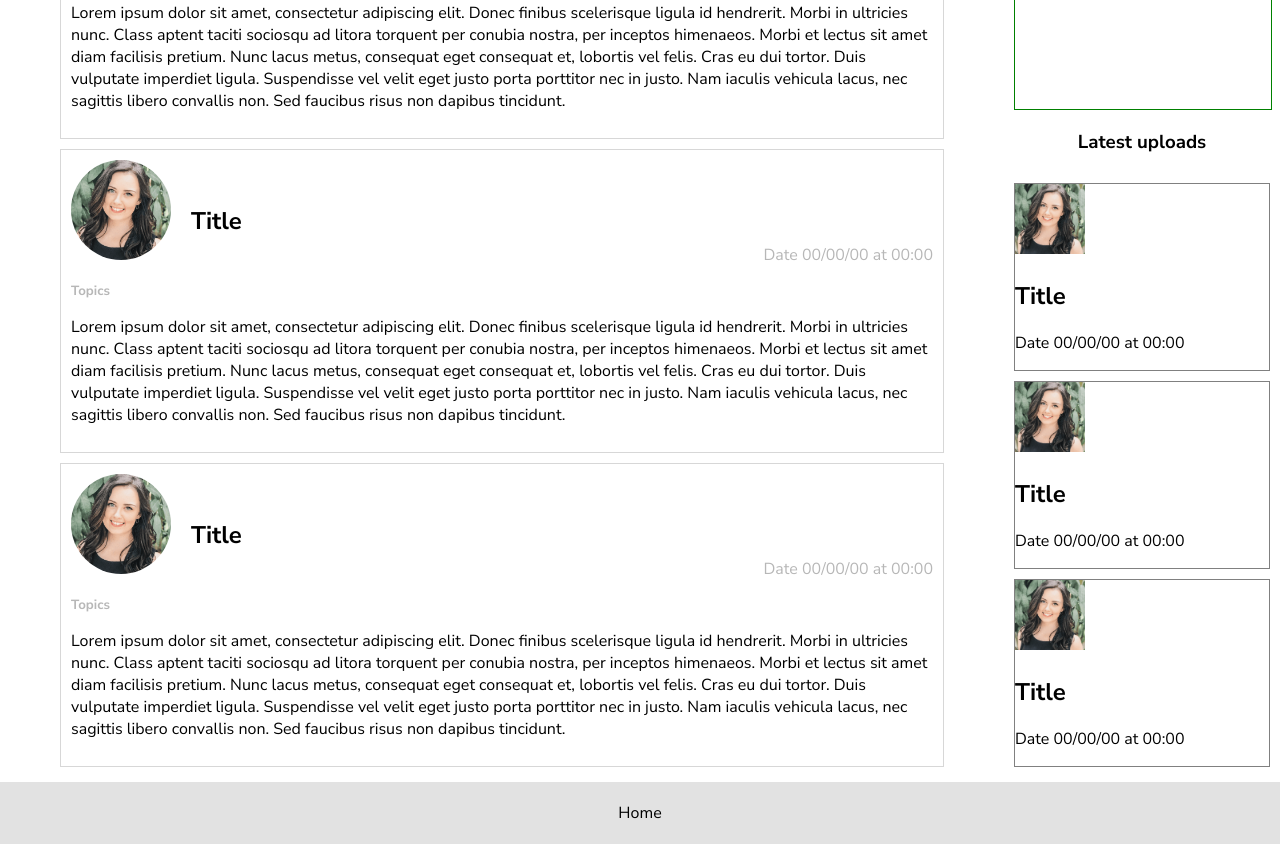
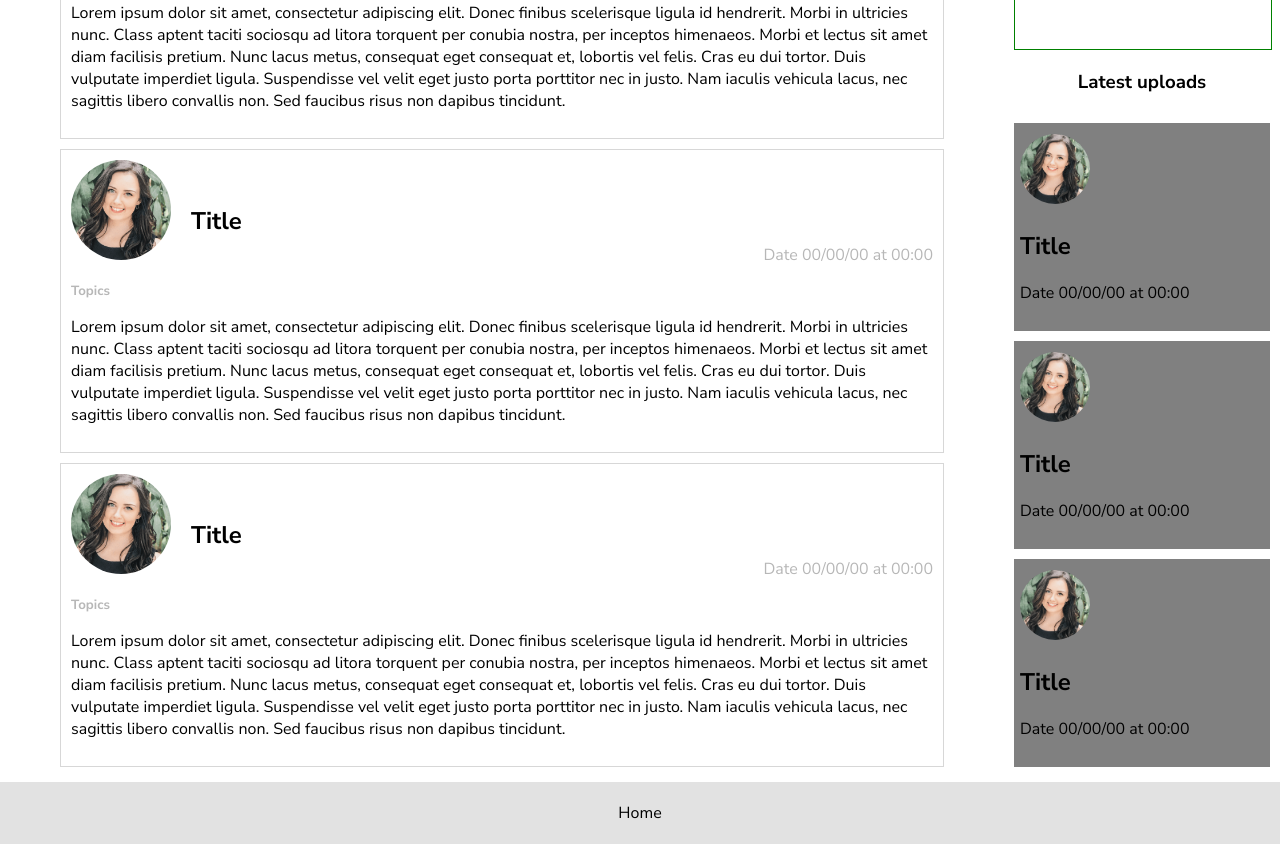
Before and after one commit to HugoDMiranda/Blog, a React (Create React App) app: page / in a window 1280 px wide. Shown: the part 880-1724 px from the top of the page. Built offline with nearby package versions, Linux system fonts and the light colour scheme.

Commit message:
component LatestUploads style update

```diff
--- a/src/sass/components-styles/LatestUploads.css
+++ b/src/sass/components-styles/LatestUploads.css
@@ -5,6 +5,8 @@ h3 {
 .latest .last {
   border: 1px solid gray;
   margin: 10px 0px;
+  padding: 10px 5px;
+  background-color: gray;
 }
 .latest .last a {
   text-decoration: none;
@@ -12,4 +14,5 @@ h3 {
 }
 .latest .last .latest-info-img {
   max-width: 70px;
+  border-radius: 50%;
 }/*# sourceMappingURL=LatestUploads.css.map */
--- a/src/sass/components-styles/LatestUploads.scss
+++ b/src/sass/components-styles/LatestUploads.scss
@@ -5,6 +5,8 @@ h3 {
   .last {
     border: 1px solid gray;
     margin: 10px 0px;
+    padding: 10px 5px;
+    background-color: gray;
     a {
       text-decoration: none;
       color: black;
@@ -12,6 +14,7 @@ h3 {
     .latest-info {
       &-img {
         max-width: 70px;
+        border-radius: 50%;
       }
     }
   }
```
Also changed, not shown: 1 other file (tests, documents, lock files or other folders).
